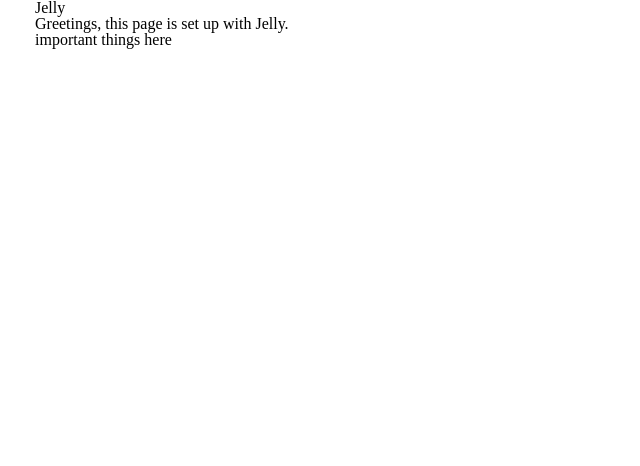
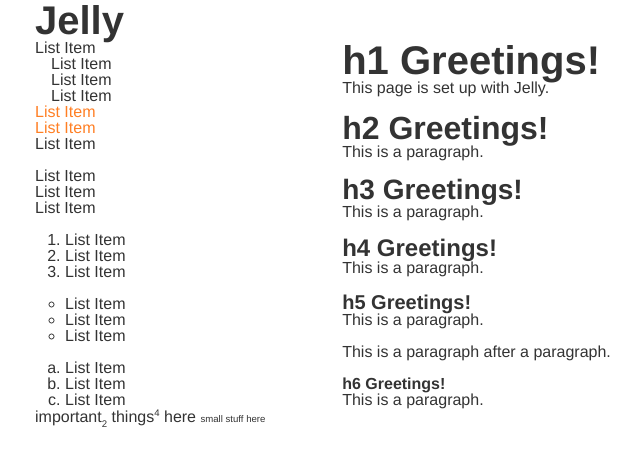
Before and after one commit to wylie/jelly, a website: page index.html in a window 1280 px wide. Shown: the whole page, without its empty margins (93-733 px from the left). Drawn offline with Linux system fonts and the light colour scheme.

Commit message:
adding content styles

```diff
--- a/Gruntfile.js
+++ b/Gruntfile.js
@@ -25,7 +25,7 @@
 			}
 		},
 		watch: {
-			files: ['less/*.less'],
+			files: ['jelly/*.less'],
 			tasks: ['less']
 		},
 		express: {
--- a/index.html
+++ b/index.html
@@ -12,12 +12,62 @@
 		<h1>Jelly</h1>
 	</header>
 	<div class="row">
-		<div class="lay five">
-			<div class="col">Greetings, this page is set up with <strong>Jelly</strong>.</div>
-			<div class="col"></div>
+		<div class="lay three">
+			<div class="col">
+				<ul>
+					<li>List Item</li>
+					<li>
+						<ul>
+							<li>List Item</li>
+							<li>List Item</li>
+						<li>List Item</li>
+						</ul>
+					</li>
+					<li><a href="#">List Item</a></li>
+					<li><a href="#">List Item</a></li>
+					<li>List Item</li>
+				</ul>
+				<ul>
+					<li>List Item</li>
+					<li>List Item</li>
+					<li>List Item</li>
+				</ul>
+				<ol class="decimal">
+					<li>List Item</li>
+					<li>List Item</li>
+					<li>List Item</li>
+				</ol>
+				<ol class="circle">
+					<li>List Item</li>
+					<li>List Item</li>
+					<li>List Item</li>
+				</ol>
+				<ol class="lower-alpha">
+					<li>List Item</li>
+					<li>List Item</li>
+					<li>List Item</li>
+				</ol>
+			</div>
+			<div class="col">
+				<h1>h1 Greetings!</h1>
+				<p>This page is set up with <strong>Jelly</strong>.</p>
+				<h2>h2 Greetings!</h2>
+				<p>This is a paragraph.</p>
+				<h3>h3 Greetings!</h3>
+				<p>This is a paragraph.</p>
+				<h4>h4 Greetings!</h4>
+				<p>This is a paragraph.</p>
+				<h5>h5 Greetings!</h5>
+				<p>This is a paragraph.</p>
+				<p>This is a paragraph after a paragraph.</p>
+				<h6>h6 Greetings!</h6>
+				<p>This is a paragraph.</p>
+			</div>
 		</div>
 	</div>
-	<footer>important things here</footer>
+	<footer>
+		<p>important<sub>2</sub> things<sup>4</sup> here <small>small stuff here</small></p>
+	</footer>
 
 </body>
 </html>
--- /dev/null
+++ b/jelly/content.less
@@ -0,0 +1,95 @@
+// HEADERS
+h1, h2, h3, h4, h5, h6 {
+	font-weight: bold;
+	line-height: 1em;
+}
+h1 {
+	font-size: 2.5em;
+}
+
+h2 {
+	font-size: 2em;
+}
+
+h3 {
+	font-size: 1.75em;
+}
+
+h4 {
+	font-size: 1.5em;
+}
+
+h5 {
+	font-size: 1.25em;
+}
+
+h6 {
+	font-size: 1em;
+}
+
+// PARAGRAPHS
+p {
+	margin-bottom: 1em;
+	&:last-child {
+		margin-bottom: 0;
+	}
+}
+
+// LINKS
+a {
+	color: @link-color;
+	text-decoration: none;
+	&:hover,
+	&:focus {
+		text-decoration: underline;
+	}
+	&:active {
+		color: darken(@link-color, 10%);
+	}
+	&:visited {
+		color: lighten(@link-color, 10%);
+	}
+}
+
+// LISTS
+ul > ul,
+li > ul {
+	margin-left: 1em;
+}
+ul + ul,
+ol + ul,
+ul + ol,
+ol + ol {
+	margin-top: 1em;
+}
+ol {
+	&.decimal {
+		list-style-type: decimal;
+		margin-left: 30px;
+	}
+	&.circle {
+		list-style-type: circle;
+		margin-left: 30px;
+	}
+	&.disc {
+		list-style-type: disc;
+		margin-left: 30px;
+	}
+	&.lower-alpha {
+		list-style-type: lower-alpha;
+		margin-left: 30px;
+	}
+}
+
+// OTHERS
+small {
+	font-size: @small-font-size;
+}
+sub {
+	vertical-align: sub;
+	font-size: @small-font-size;
+}
+sup {
+	vertical-align: super;
+	font-size: @small-font-size;
+}
--- a/jelly/jelly.less
+++ b/jelly/jelly.less
@@ -4,4 +4,6 @@
 @import "variables.less";
 @import "user-variables.less";
 /* JELLY */
+@import "page.less";
 @import "layout.less";
+@import "content.less";
--- a/jelly/layout.less
+++ b/jelly/layout.less
@@ -2,8 +2,9 @@
 .col,
 header,
 footer, {
-	display: block;
 	width: @pgWidth;
+	vertical-align: top;
+	box-sizing: border-box;
 }
 // column alignment
 .dir(@dir: @x) {
@@ -36,11 +37,11 @@
 		header,
 		footer, {
 			display: table-cell;
-			width: @pgWidth;
 		}
 		&.one {
 			> .col {
 				&:nth-child(1) {
+					min-width: 100px;
 					width: (@pct * .1);
 				}
 				&:nth-child(2) {
@@ -51,6 +52,7 @@
 		&.two {
 			> .col {
 				&:nth-child(1) {
+					min-width: 125px;
 					width: (@pct * .2);
 				}
 				&:nth-child(2) {
@@ -61,6 +63,7 @@
 		&.three {
 			> .col {
 				&:nth-child(1) {
+					min-width: 150px;
 					width: (@pct * .3);
 				}
 				&:nth-child(2) {
@@ -71,6 +74,7 @@
 		&.four {
 			> .col {
 				&:nth-child(1) {
+					min-width: 175px;
 					width: (@pct * .4);
 				}
 				&:nth-child(2) {
@@ -82,6 +86,7 @@
 			> .col {
 				&:nth-child(1),
 				&:nth-child(2) {
+					min-width: 200px;
 					width: (@pct * .5);
 				}
 			}
--- /dev/null
+++ b/jelly/page.less
@@ -0,0 +1,7 @@
+html, body {
+	font-family: Helvetica, Arial, sans-serif;
+	color: @base-font-color;
+	font-size: @base-font-size;
+	// line-height: 1em;
+	width: @pct;
+}
--- a/jelly/variables.less
+++ b/jelly/variables.less
@@ -1,2 +1,13 @@
 @pgWidth: 100%;
+
+@base-font-size: 1em;
+@base-font-color: #333;
+@small-font-size: (@base-font-size * .6);
+
+//
 @pct: 100%;
+@em: 1em;
+
+// COLORS
+@base-color: #333;
+@link-color: #FF7F24;
```
Also changed, not shown: jelly.css, jelly.min.css.
